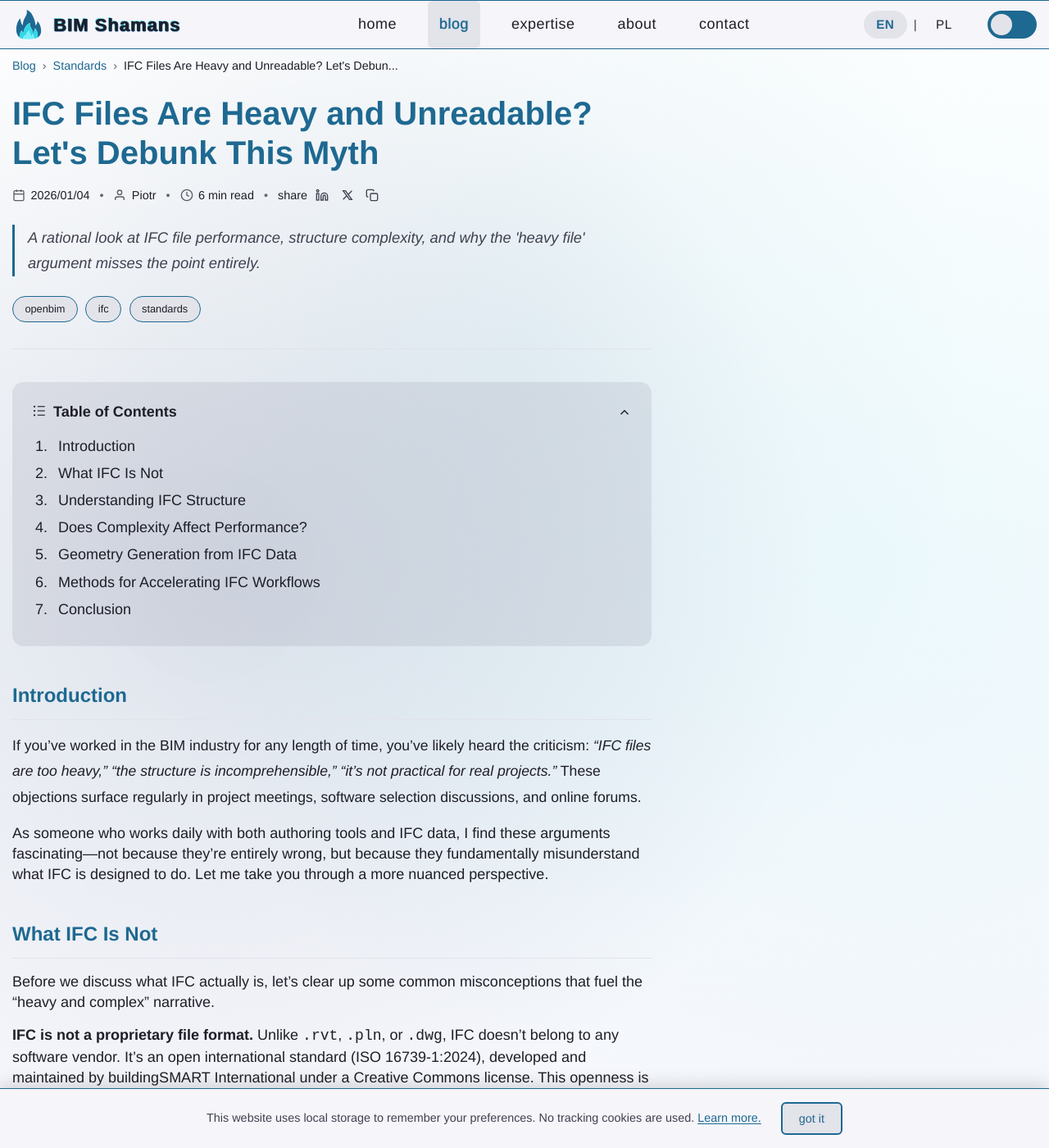
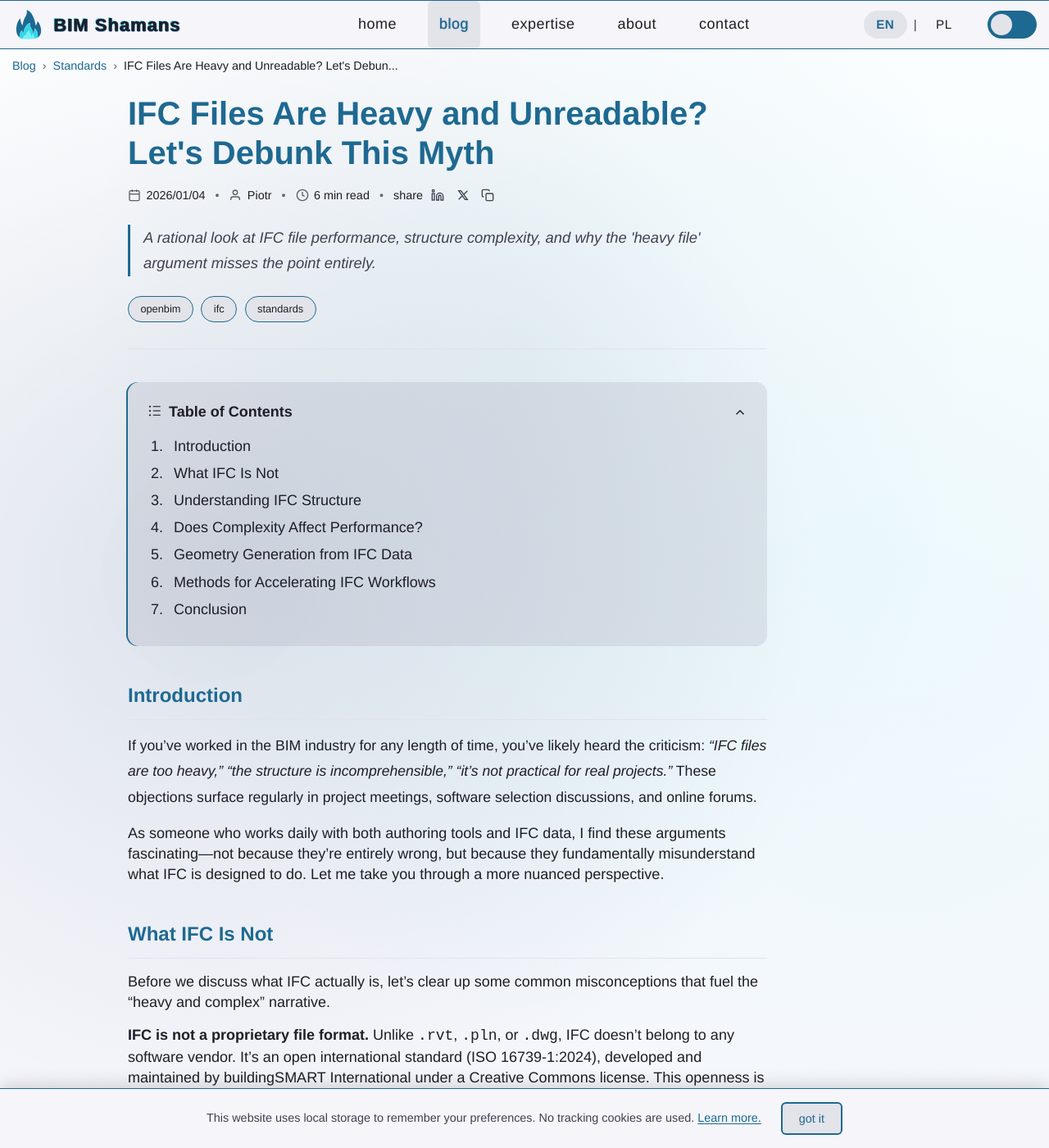
Before and after one commit to W7k-J/BimShamans, a Jekyll site: the page built from _posts/en/2026-01-04-OpenBIM-IFCperformance.md, in a window 1280 px wide and 1400 px high. Shown: the whole window at 82% size. Built offline with Jekyll 4.4.1, drawn with Linux system fonts in a browser that asks for light colours; some web fonts are replaced.

Commit message:
Toc when lower than 1280px

```diff
--- a/_sass/_post.scss
+++ b/_sass/_post.scss
@@ -123,6 +123,7 @@
   background-color: rgba(150, 150, 170, 0.2);
   border-radius: $radius-medium;
   border: none;
+  box-shadow: -2px 0 0 0 var(--firstBlue-color);
 }
 
 .post__toc-details {
@@ -532,6 +533,11 @@
   .post__layout {
     grid-template-columns: 1fr;
     gap: 1.5rem;
+    justify-items: center;
+  }
+
+  .post__main {
+    margin: 0 auto;
   }
 
   .post__sidebar-placeholder {
@@ -878,7 +884,7 @@
   background-color: rgba(150, 150, 170, 0.2);
   border-radius: $radius-medium;
   border: none;
-  box-shadow: -2px 0 0 0 var(--firstBlue-color), 0 4px 12px rgba(0, 0, 0, 0.08);
+  box-shadow: -2px 0 0 0 var(--firstBlue-color);
 }
 
 .post__bibliography-details {
```
